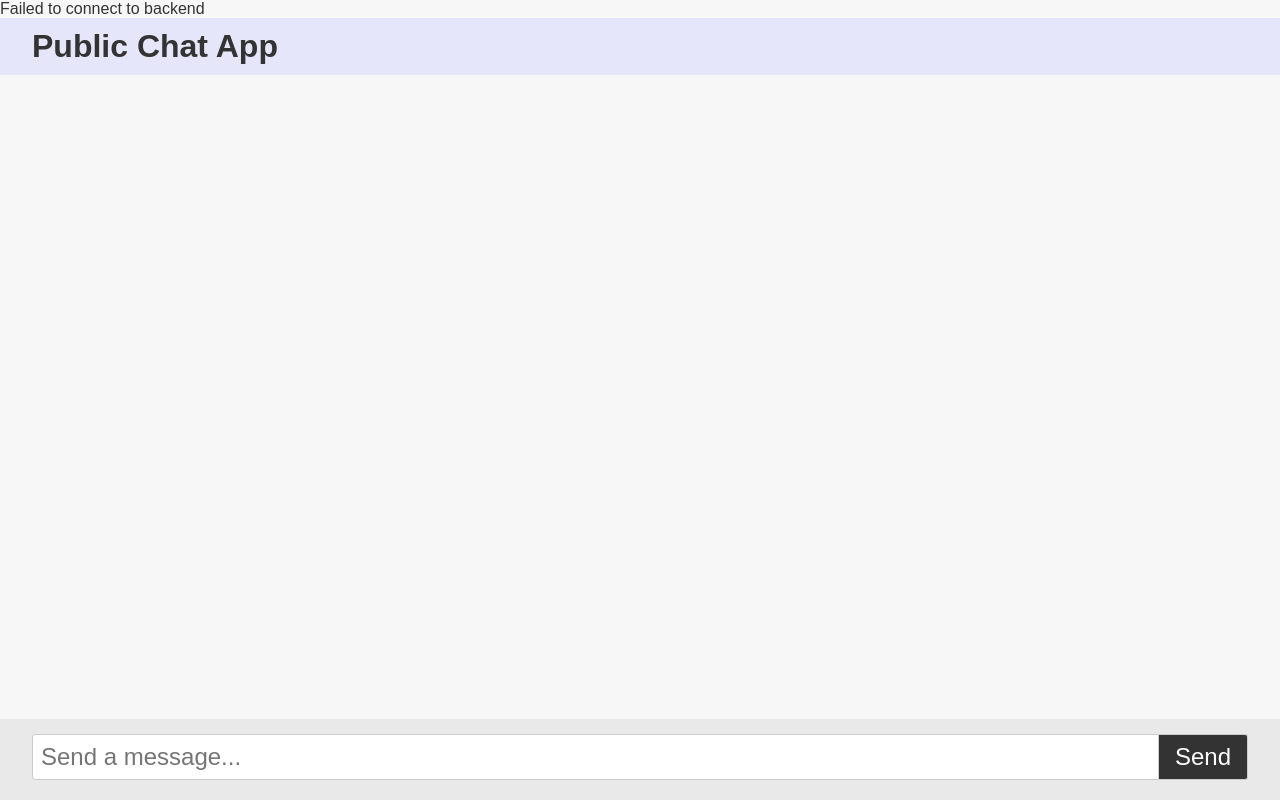
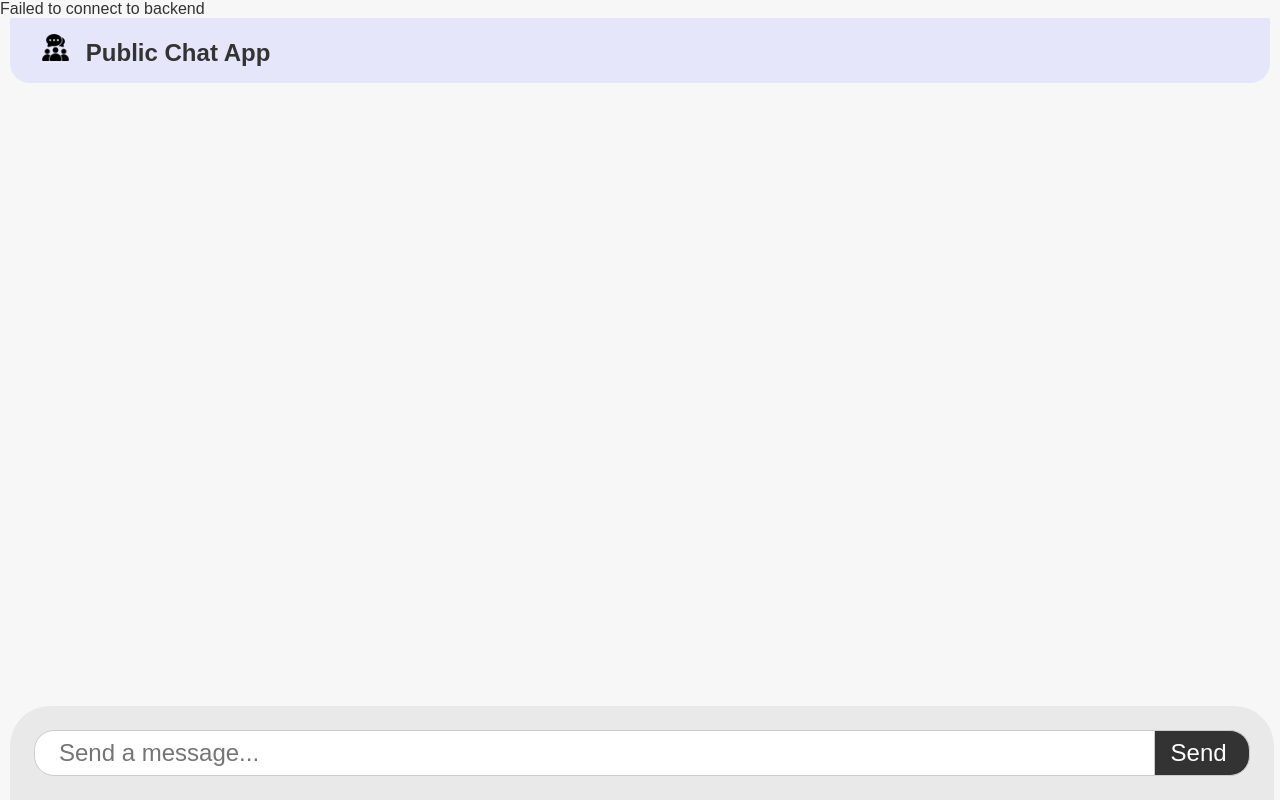
Before and after one commit to ShashiKPD/public-chat, a website: page index.html in a window 1280 px wide. Drawn offline with Linux system fonts and the light colour scheme; no server answers.

Commit message:
ui updation

```diff
--- a/index.html
+++ b/index.html
@@ -13,12 +13,18 @@
     }
     header {
       display: block;
-      font-size: 2rem;
+      font-size: 1.5rem;
       font-weight: bold;
       position: sticky;
       top: 0px;
-      padding: 10px 2rem;
+      margin: 0 10px;
+      padding: 1rem 2rem;
+      border-radius: 0 0 20px 20px;
       background-color: lavender;
+    }
+    header > img {
+      max-height: 1.7rem;
+      padding-right: 10px;
     }
     #content {
       margin: 2rem;
@@ -36,13 +42,16 @@
       border-radius: 3px;
       box-shadow: 0 1px 2px rgba(0,0,0,0.1);
     }
-    #msgs >li > span {
+    #msgs > li > span {
       overflow: scroll;
     }
     #msgForm {
       position: fixed;
       bottom: 0px;
-      padding: 15px 2rem 20px;
+      padding: 1.5rem;
+      margin: 0 10px;
+      border-top-left-radius: 40px;
+      border-top-right-radius: 40px;
       /* padding-bottom: 30px; */
       background-color: #e9e9e9;
       width: calc(100% - 4rem);
@@ -52,18 +61,20 @@
     #msgInput {
       flex: 1;
       padding: 0.5rem;
+      padding-left: 1.5rem;
       font-size: 1.5rem;
       border: 1px solid #ccc;
-      border-radius: 3px 0 0 3px;
+      border-radius: 20px 0 0 20px;
     }
     #msgForm button {
-      padding: 0.5rem 1rem;
+      padding: 0.5rem 1.4rem 0.5rem 1rem;
       font-size: 1.5rem;
       border: 1px solid #ccc;
       border-left: none;
+      border-radius: 40px;
       background: #333;
       color: #fff;
-      border-radius: 0 3px 3px 0;
+      border-radius: 0 20px 20px 0;
       cursor: pointer;
     }
   </style>
@@ -71,7 +82,10 @@
 <body>
   <div id="overlay">Waking up backend...</div>
   <!-- <h2 id="test"></h2> -->
-  <header>Public Chat App</header>
+  <header>
+    <img src="./team.png">
+    Public Chat App
+  </header>
   <div id="content">
 
     <ul id="msgs"></ul>
--- a/index.js
+++ b/index.js
@@ -18,7 +18,9 @@ var overlay = document.getElementById('overlay');
     }
 
     wakeUpBackend();
-
+    setTimeout(() => {
+      wakeUpBackend(); //keep alive
+    }, 60000);
 
     // Replace with your WebSocket server address if different.
     var ws = new WebSocket(wssurl);
```
Also changed, not shown: team.png (added).
